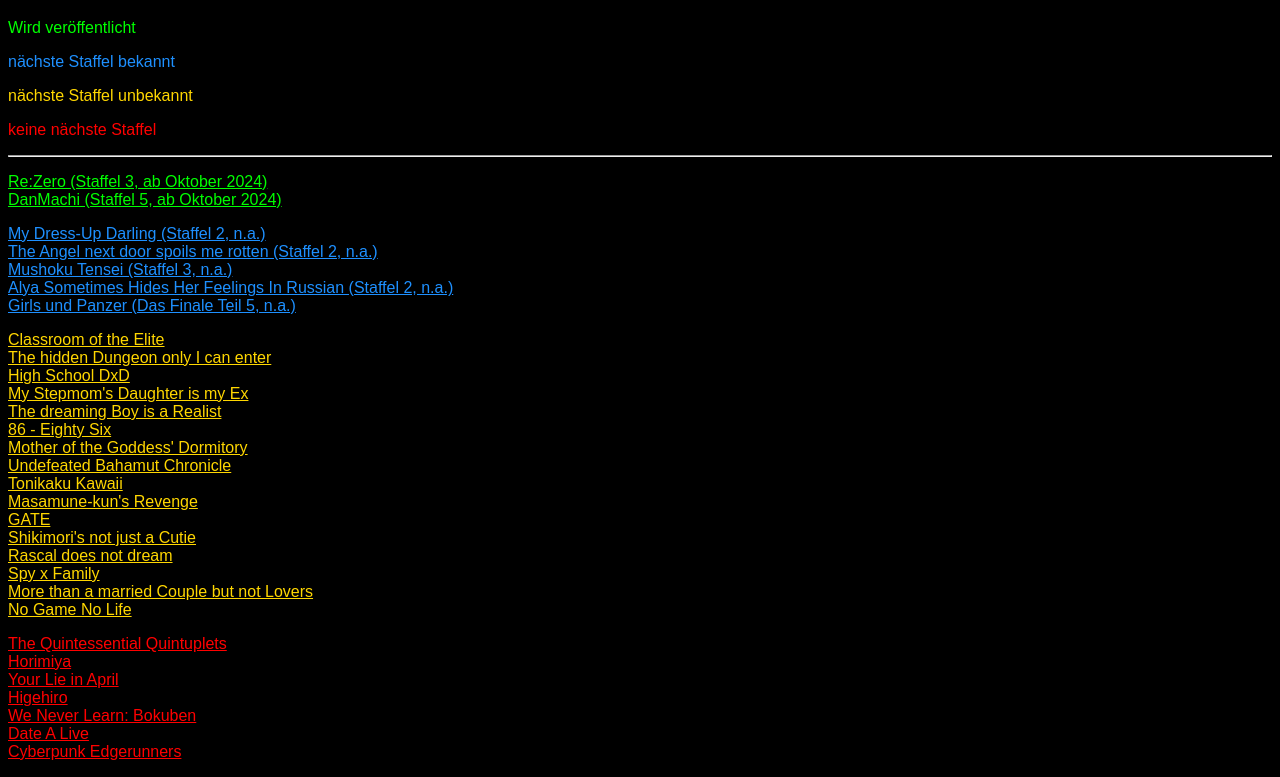
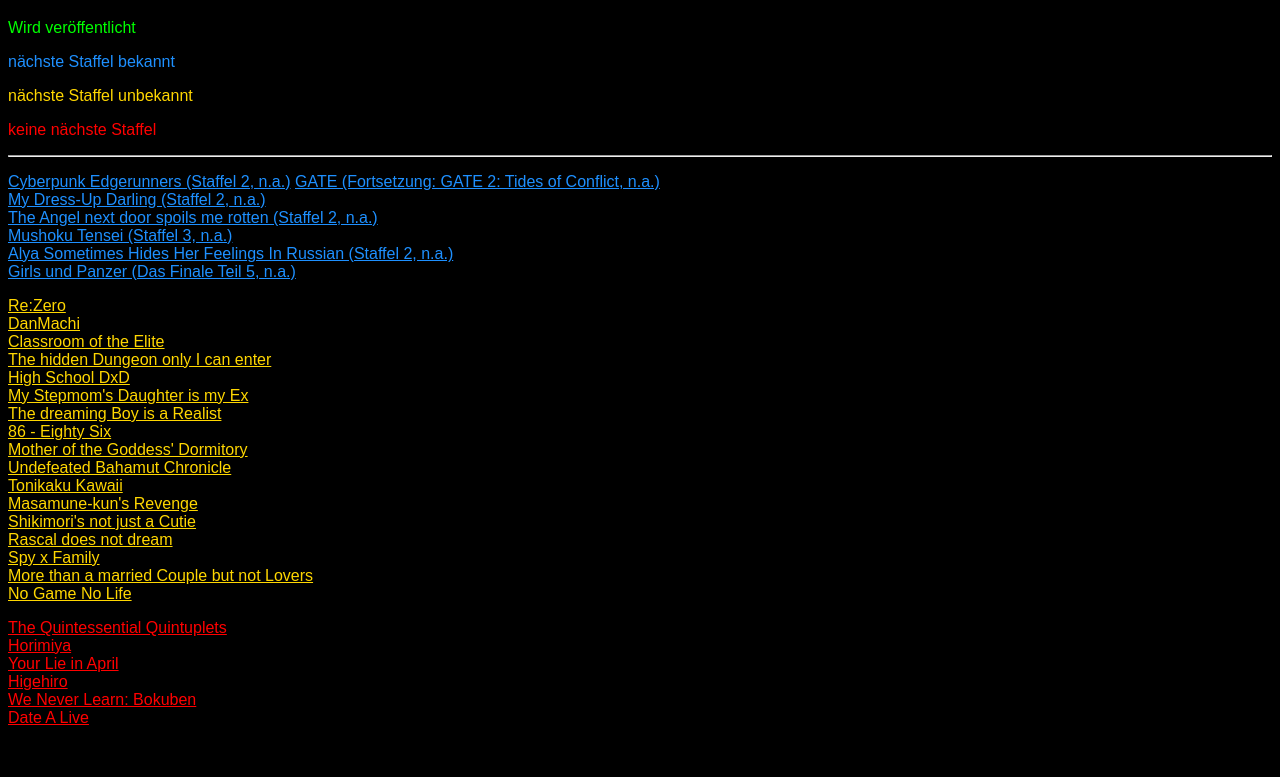
Before and after one commit to poesis11de/animelist, a plain HTML site: page index.html in a window 1280 px wide. Shown: the part 61-838 px from the top of the page. After the commit the page ends 804 px from the top, so only its background shows below. Drawn offline with Linux system fonts and the light colour scheme.

Commit message:
Update index.html

```diff
--- a/index.html
+++ b/index.html
@@ -77,10 +77,11 @@
     <p class="finished_p">keine nächste Staffel</p>
     <hr>
     <p class="releasing">
-        <a href="./00016_re_zero/index.html">Re:Zero (Staffel 3, ab Oktober 2024)</a> <br>
-        <a href="./00003_dan_machi/index.html">DanMachi (Staffel 5, ab Oktober 2024)</a> <br>
+
     </p>
     <p class="confirmed">
+        <a href="./00028_cyberpunk_edgerunners/index.html">Cyberpunk Edgerunners (Staffel 2, n.a.)</a>
+        <a href="./00005_gate/index.html">GATE (Fortsetzung: GATE 2: Tides of Conflict, n.a.)</a> <br>
         <a href="./00013_my_dress_up_darling/index.html">My Dress-Up Darling (Staffel 2, n.a.)</a> <br>
         <a href="./00018_the_angel_next_door_spoils_me_rotten/index.html">The Angel next door spoils me rotten (Staffel 2, n.a.)</a> <br>
         <a href="./00012_mushoku_tensei/index.html">Mushoku Tensei (Staffel 3, n.a.)</a> <br>
@@ -88,6 +89,8 @@
         <a href="./00031_girls_und_panzer/index.html">Girls und Panzer (Das Finale Teil 5, n.a.)</a>
     </p>
     <p class="unconfirmed">
+        <a href="./00016_re_zero/index.html">Re:Zero </a> <br>
+        <a href="./00003_dan_machi/index.html">DanMachi</a> <br>
         <a href="./00002_classroom_of_the_elite/index.html">Classroom of the Elite</a> <br>
         <a href="./00020_the_hidden_dungeon_only_i_can_enter/index.html">The hidden Dungeon only I can enter</a> <br>
         <a href="./00007_high_school_dxd/index.html">High School DxD</a> <br>
@@ -98,7 +101,6 @@
         <a href="./00023_undefeated_bahamut_chronicle/index.html">Undefeated Bahamut Chronicle</a> <br>
         <a href="./00022_tonikaku_kawaii/index.html">Tonikaku Kawaii</a> <br>
         <a href="./00009_masamune_kuns_revenge/index.html">Masamune-kun's Revenge</a> <br>
-        <a href="./00005_gate/index.html">GATE</a> <br>
         <a href="./00017_shikimoris_not_just_a_cutie/index.html">Shikimori's not just a Cutie</a> <br>
         <a href="./00015_rascal_does_not_dream/index.html">Rascal does not dream</a> <br>
         <a href="./00026_spy_x_family/index.html">Spy x Family</a> <br>
@@ -112,7 +114,6 @@
         <a href="./00006_higehiro/index.html">Higehiro</a> <br>
         <a href="./00025_we_never_learn_bokuben/index.html">We Never Learn: Bokuben</a> <br>
         <a href="./00004_date_a_live/index.html">Date A Live</a> <br>
-        <a href="./00028_cyberpunk_edgerunners/index.html">Cyberpunk Edgerunners</a>
     </p>
 </body>
 
```
